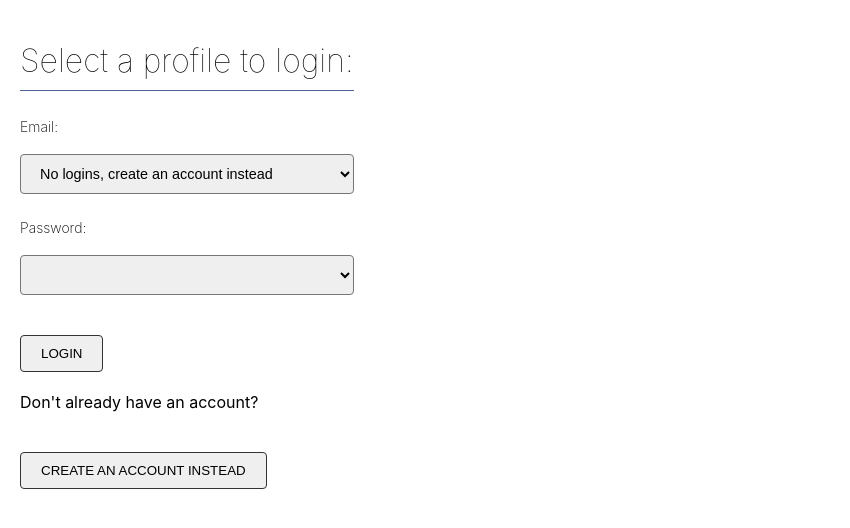
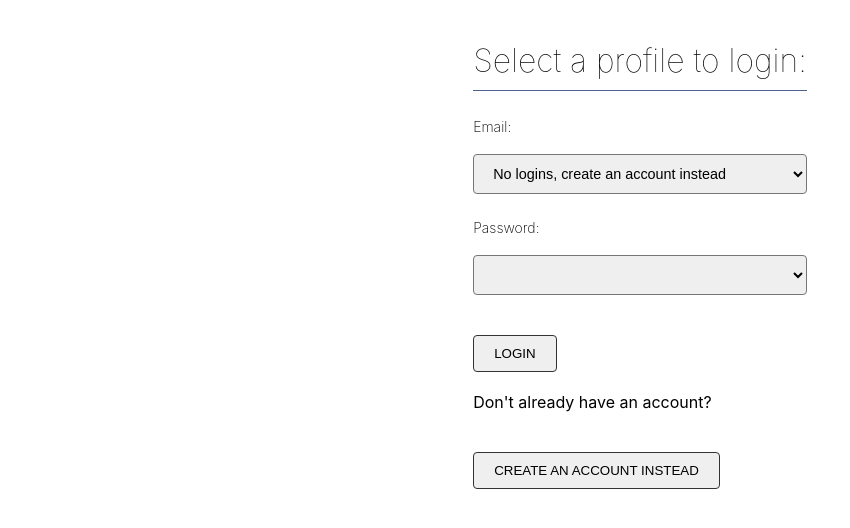
Before and after one commit to KLau7/React-Recoil-With-React-Hook-Form, a React (Create React App) app: page / in a window 1280 px wide. Shown: the top 528 px of the page, without its empty margins (0-850 px from the left). Built offline with nearby package versions, Linux system fonts and the light colour scheme.

Commit message:
feat: changes

```diff
--- a/src/App.scss
+++ b/src/App.scss
@@ -6,4 +6,5 @@ body {
 
 #App {
   display: flex;
+  justify-content: center;
 }
--- a/src/components/Form/index.jsx
+++ b/src/components/Form/index.jsx
@@ -18,11 +18,7 @@ const Form = () => {
     const [displayPage, setDisplayPage] = useRecoilState(currentPageState)
 
     const onSubmit = (data) => {
-      console.log('allUserProfiles: ', allUserProfiles);
       setAllUserProfiles([...allUserProfiles, data]);
-
-      console.log('allUserProfiles: ', allUserProfiles);
-
       setDisplayPage('completed');
       return setCompletedFormState(data);
     };
```
Also changed, not shown: src/states/atoms.js (renamed from src/states/atoms.jsx).
